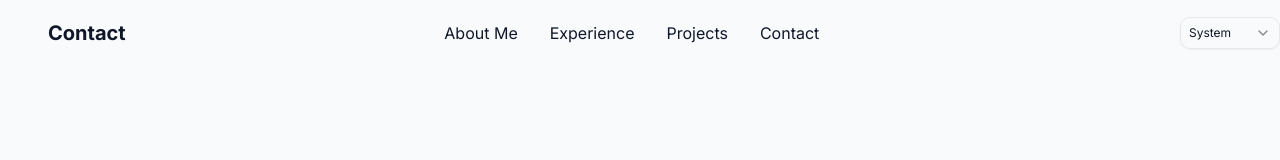
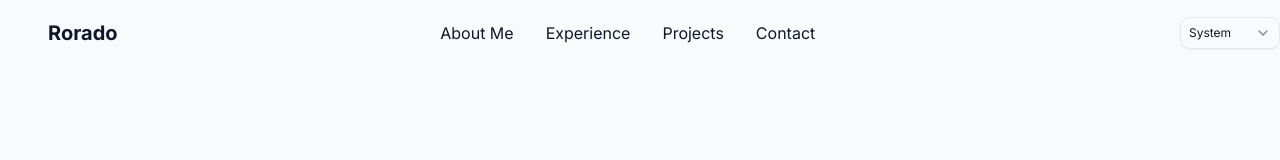
Before and after one commit to rorado/portfolio_next, a Next.js app: page / in a window 1280 px wide. Shown: the top 160 px of the page. Built offline with nearby package versions, Linux system fonts and the light colour scheme; some icons are missing.

Commit message:
fix logo

```diff
--- a/app/layout.tsx
+++ b/app/layout.tsx
@@ -5,6 +5,7 @@ import "./theme.css";
 
 import ClientProviderWrapper from "@/components/provideres/ClientProviderWrapper";
 import ThemeInitializer from "@/components/provideres/ThemeInitializer";
+import { Metadata } from "next";
 
 const inter = Inter({ subsets: ["latin"], variable: "--font-sans" });
 const jetbrainsMono = JetBrains_Mono({ subsets: ["latin"], variable: "--font-mono" });
@@ -13,6 +14,11 @@ const poppins = Poppins({ subsets: ["latin"], weight: ["400", "600"], variable:
 interface RootLayoutProps {
   children: ReactNode;
 }
+
+export const metadata: Metadata = {
+  title: "Rorado portfolio",
+  description: "portfolio",
+};
 
 export default async function RootLayout({ children}: RootLayoutProps) {
   // ✅ Await params before accessing
--- a/components/header.tsx
+++ b/components/header.tsx
@@ -35,7 +35,7 @@ export function Header() {
     >
       <nav className="container mx-auto px-6 py-4">
         <div className="flex items-center justify-between">
-          <div className="text-xl font-bold cursor-pointer">Contact</div>
+          <div className="text-xl font-bold cursor-pointer">Rorado</div>
 
           <div className="hidden md:flex items-center space-x-8">
             {pages.map((page) => (
```
